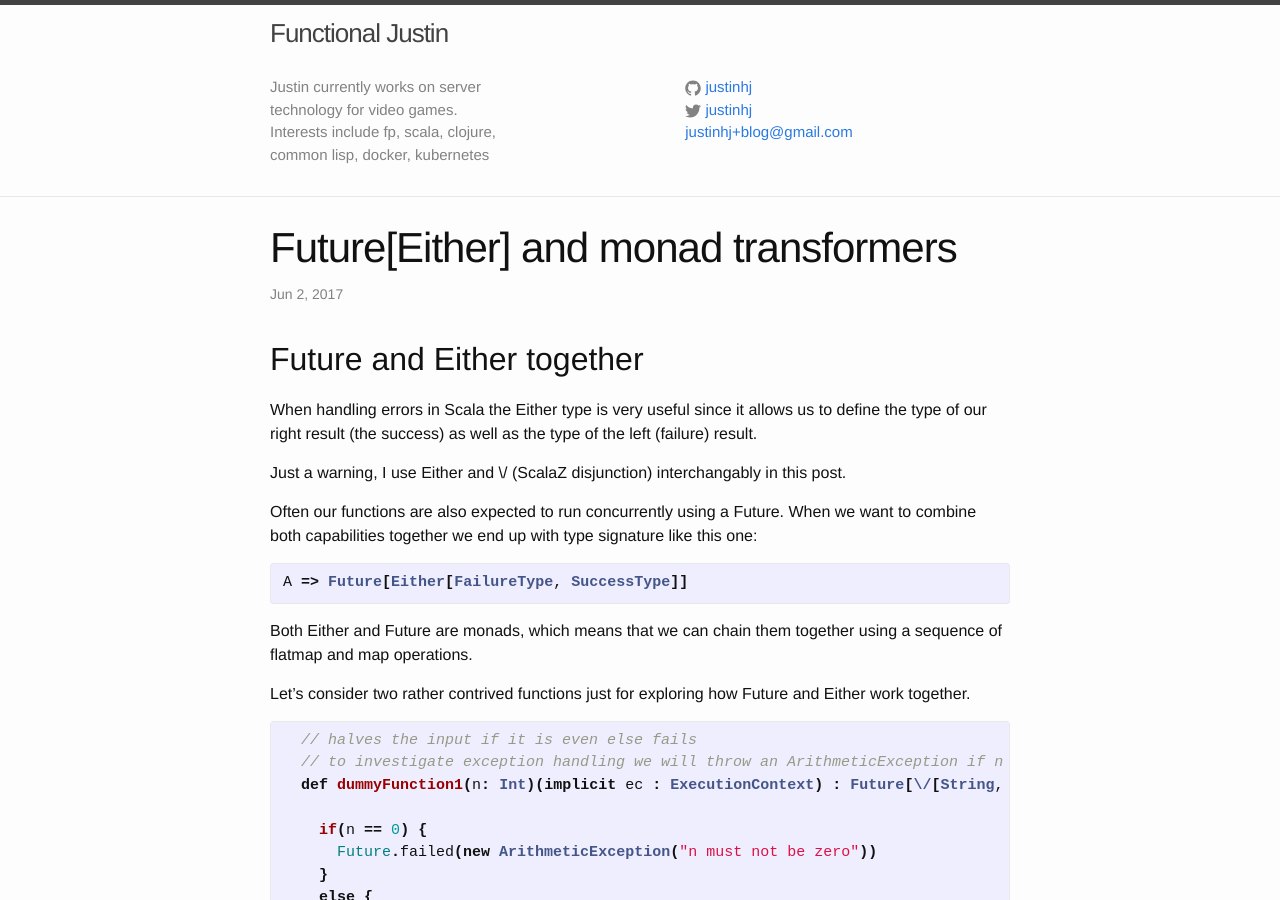
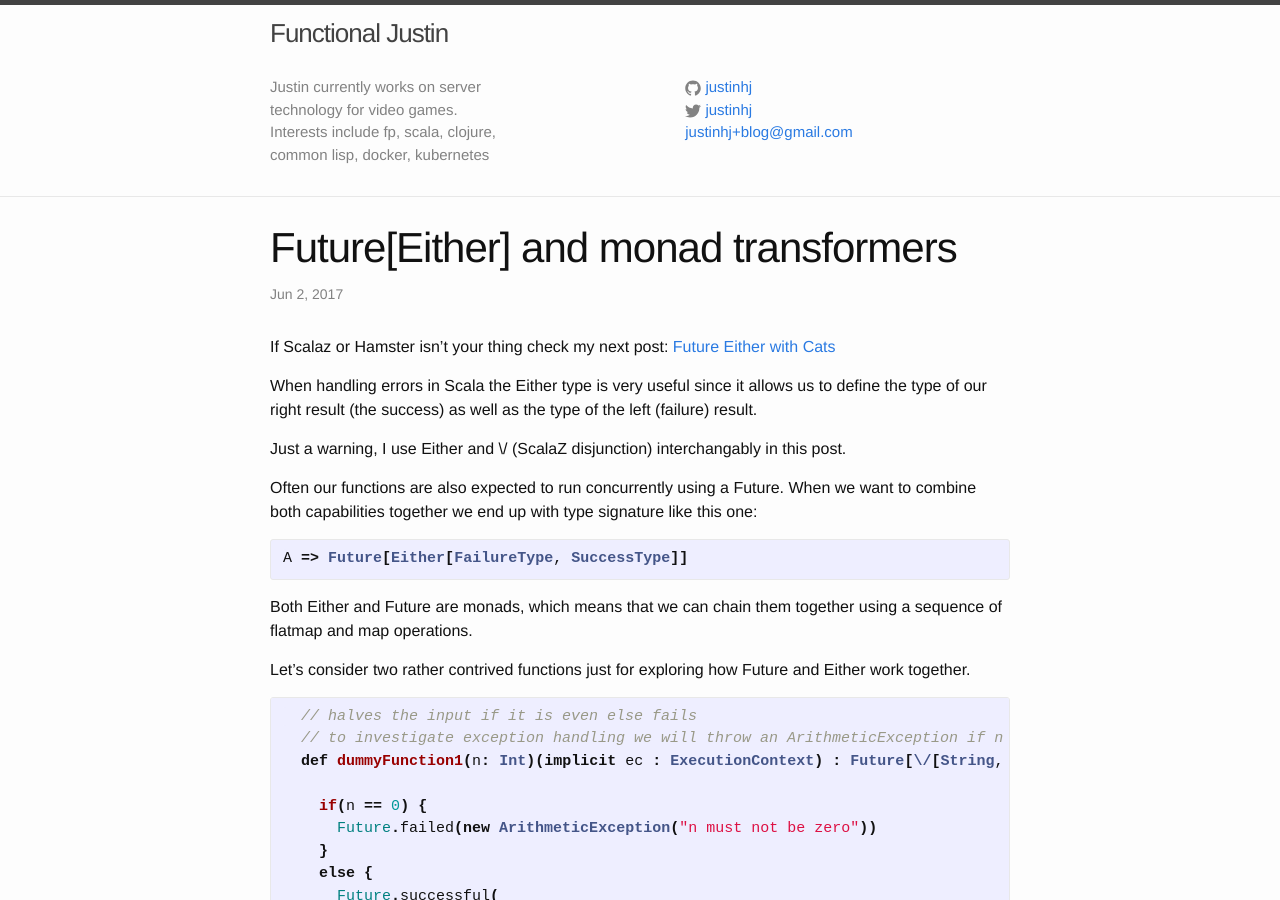
Before and after one commit to justinhj/justinhj.github.io, a Jekyll site: the page built from _posts/2017-06-03-future-either-and-monad-transformers.markdown, in a window 1280 px wide and 900 px high. Built offline with Jekyll 4.4.1, drawn with Linux system fonts in a browser that asks for light colours; comment, search, counter and statistics services are not loaded.

Commit message:
more links, remove redundent titles

```diff
--- a/_posts/2017-06-03-future-either-and-monad-transformers.markdown
+++ b/_posts/2017-06-03-future-either-and-monad-transformers.markdown
@@ -12,8 +12,7 @@
 - monad transformers
 ---
 
-Future and Either together
---------------------------
+If Scalaz or Hamster isn't your thing check my next post: [Future Either with Cats](/2017/06/18/future-either-with-cats.html)
 
 When handling errors in Scala the Either type is very useful since it allows us to define the type of our right result (the success) as well as the type of the left (failure) result.
 
--- a/_posts/2017-06-18-future-either-with-cats.markdown
+++ b/_posts/2017-06-18-future-either-with-cats.markdown
@@ -10,9 +10,6 @@
 - cats
 - monad transformers
 ---
-
-Future[Either] with Cats
--------------------------
 
 In a [previous post](http://justinhj.github.io/2017/06/02/future-either-and-monad-transformers.html) I was exploring the use of the EitherT to make it easier to work Either nested in a Future. I'm currently reading the book [Advanced Scala with Cats](http://underscore.io/training/courses/advanced-scala/) and decided to rewrite some of my code using the Cats library instead.
 
--- a/_posts/2017-07-16-future-with-timeout.markdown
+++ b/_posts/2017-07-16-future-with-timeout.markdown
@@ -10,9 +10,6 @@
 ---
 
 Previous post: [Future Either with Cats](/2017/06/18/future-either-with-cats.html)
-
-Future with timeout
--------------------
 
 In a small project I'm working on I needed a way to limit the amount of time my program waits for a future, returning a timeout if it takes too long. This functionality is not built into the Scala's standard [Future](http://www.scala-lang.org/api/2.12.x/scala/concurrent/Future.html) and, although you can use `Await` from `scala.concurrent`, this will block your thread which is not always desirable.
 
```
